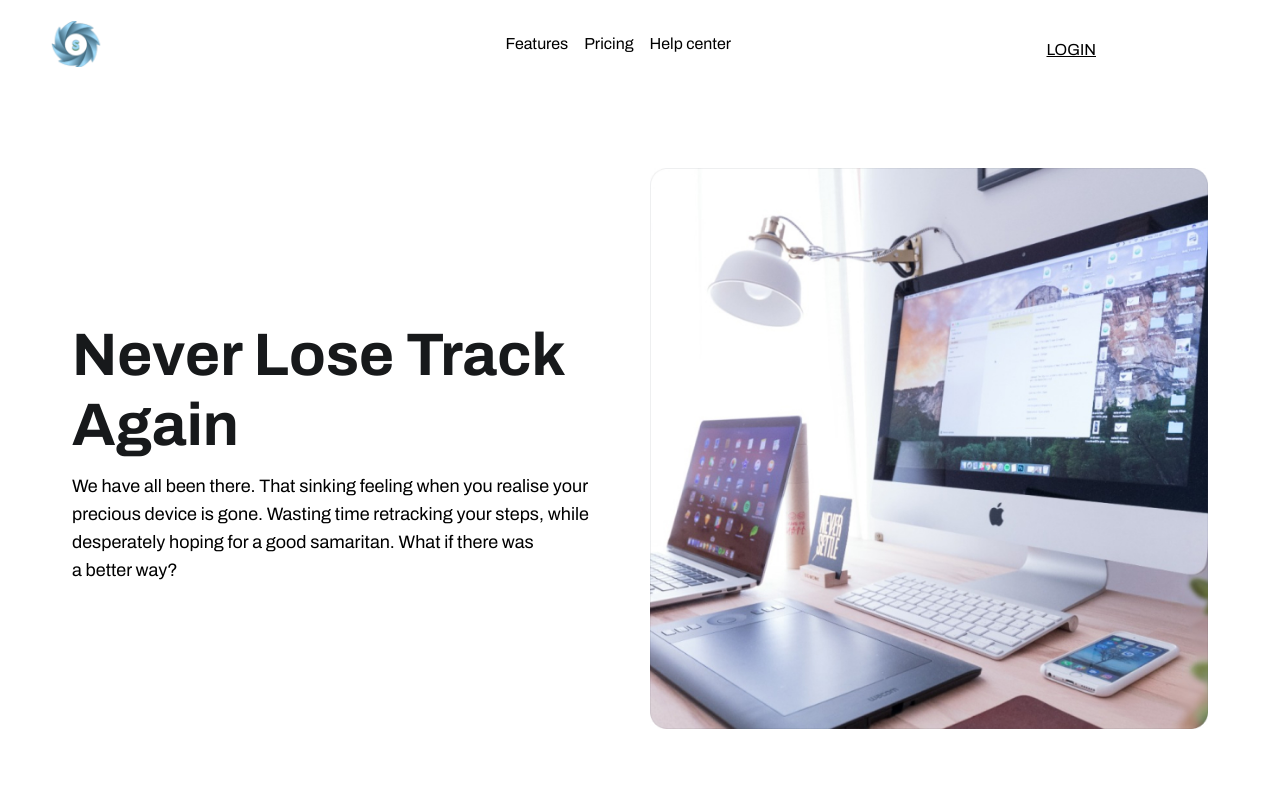
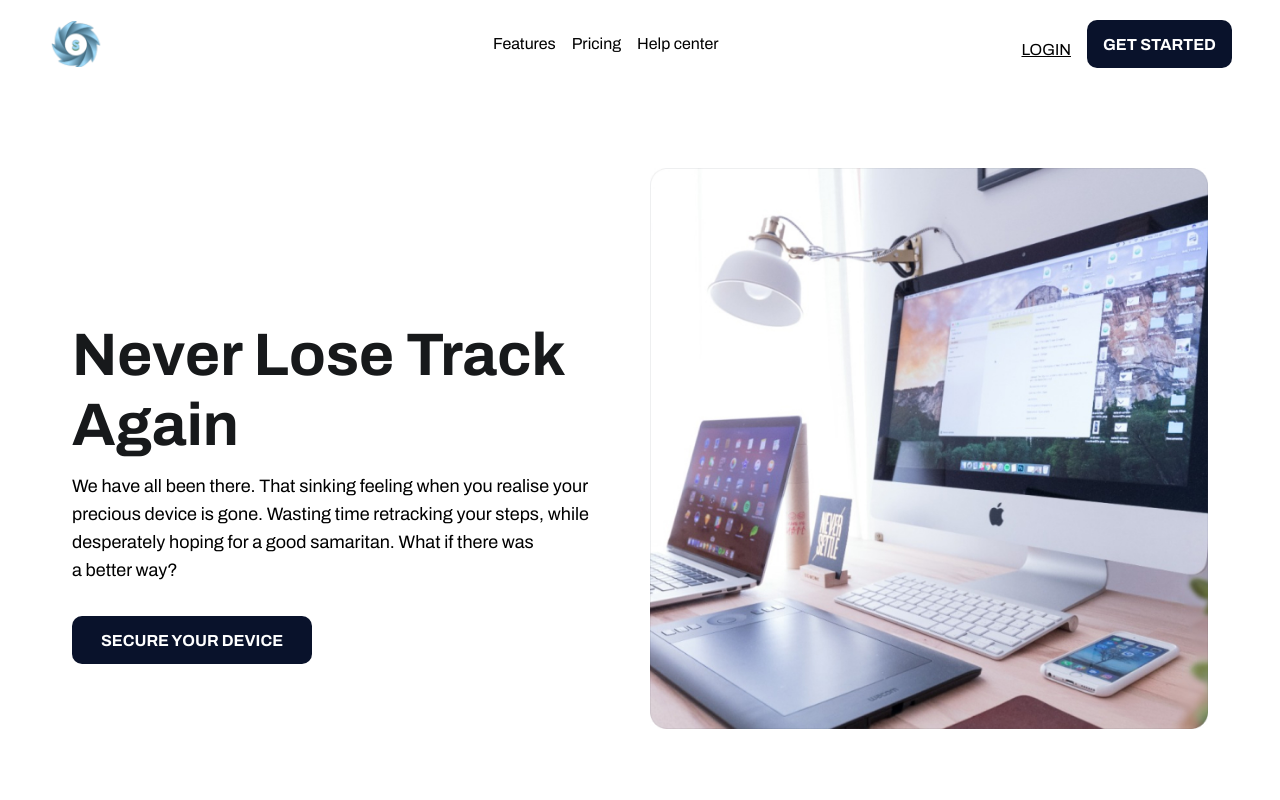
Before and after one commit to Bensteolly/capston-shiedify, a React (Create React App) app: page / in a window 1280 px wide. Shown: the top 800 px of the page. Built offline with nearby package versions, Linux system fonts and the light colour scheme.

Commit message:
button display

```diff
--- a/src/App.css
+++ b/src/App.css
@@ -3,12 +3,33 @@
 }
 
 
+.primary-button{
+  background-color: #09122B;
+  color: #FFFFFF;
+  width: 145px;
+  height: 48px;
+  padding: 16px 16px 16px 16px;
+  gap: 10px;
+  border-radius: 10px 10px 10px 10px;
+  opacity: 0px;
+  font-size: 16px;
+  font-weight: 700;
+  line-height: 17.41px;
+  text-align: center;
+}
 
 
-
-
-
-
-.bullets{
- list-style: square;
+.primary-button2{
+  background-color: #09122B;
+  color: #FFFFFF;
+  width: 240px;
+  height: 48px;
+  padding: 16px 16px 16px 16px;
+  gap: 10px;
+  border-radius: 10px 10px 10px 10px;
+  opacity: 0px;
+  font-size: 16px;
+  font-weight: 700;
+  line-height: 17.41px;
+  text-align: center;
 }
--- a/src/Components/Herosection.jsx
+++ b/src/Components/Herosection.jsx
@@ -1,4 +1,5 @@
 import React from "react";
+import '../App.css';
 import Heroimage from '../Assets/Rectangle 2791.jpg'
 
 
@@ -12,7 +13,7 @@ const Herosection = () => {
                     desperately hoping for a good samaritan. What if there was <br />
                     a better way?
                 </p>
-                <button className="text-white bg-[#09122B] w-full max-w-[240px] h-12 rounded-lg p-6 text-base text-center leading-4 font-bold opacity-0  mt-8">SECURE YOUR DEVICE</button>
+                <button className="primary-button2  mt-8">SECURE YOUR DEVICE</button>
             </div>
             <div className="w-full sm:w-[646px] h-full mb-8 sm:mb-[120px] mt-8 sm:mt-[80px]">
                 <img src={Heroimage} alt="workstation" className="w-full h-auto" />
--- a/src/Components/Home.jsx
+++ b/src/Components/Home.jsx
@@ -1,4 +1,5 @@
 import React from "react";
+import '../App.css';
 import { Link } from 'react-router-dom';
 import Questions from "../Components/Question";
 import Footer from "./Footer";
--- a/src/Components/Navbar.jsx
+++ b/src/Components/Navbar.jsx
@@ -1,4 +1,5 @@
 import React from "react";
+import '../App.css';
 import Logo from '../Assets/1 5.png';
 import { Link } from 'react-router-dom';
 
@@ -20,7 +21,7 @@ const Navbar = () =>{
           <Link to="../Pages/LoginForm.js">
             <h2 className="text-center mt-3 underline">LOGIN</h2>
           </Link>
-          <button className="w-full max-w-[120px] h-full max-h-[48px] bg-[#09122B] text-white rounded-lg p-6 text-base gap-2 font-bold text-center sm:leading-4  opacity-0">GET STARTED</button>
+          <button className="primary-button">GET STARTED</button>
         </div>
       </div>
 
--- a/src/Components/Signup.jsx
+++ b/src/Components/Signup.jsx
@@ -1,5 +1,6 @@
 import React, { useState } from 'react';
 import Logo from '../Assets/1 5.png';
+import '../App.css';
 import { Link } from 'react-router-dom';
 import { createUserWithEmailAndPassword } from 'firebase/auth';
 import { auth } from '../API/firebase.config'
@@ -88,7 +89,7 @@ const Signup = () => {
 
                             />
                         </div>
-                        <button type="submit" className="text-white bg-[#09122B] w-full max-w-[145px] h-12 rounded-lg p-6 text-base text-center leading-4 font-bold opacity-0 my-6 mx-[150px] sm:text-3xl pt-8" >SIGN UP</button>
+                        <button type="submit" className="primary-button my-6 mx-[150px] sm:text-3xl pt-8" >SIGN UP</button>
                     </form>
                     <p className='text-center pb-6 sm:mb-4'>Already have an account,
                         <Link to="../Pages/LoginForm.js"><span className='cursor-pointer'>Login!</span>
--- a/src/Pages/LoginForm.js
+++ b/src/Pages/LoginForm.js
@@ -1,4 +1,5 @@
 import React, { useState } from 'react';
+import '../App.css';
 import Logo from '../Assets/1 5.png';
 import { Link, useNavigate } from 'react-router-dom';
 import { signInWithEmailAndPassword } from 'firebase/auth';
@@ -70,7 +71,7 @@ const LoginForm = () => {
             </div>
             <p className='text-right mx-10 cursor-pointer' onClick="submit">Forgot Password</p>
             {error && <p style={{ color: 'red', paddingLeft: '150px', paddingTop: '40px' }}>{"Invalid useremail or password"}</p>}
-            <button type="submit" className="text-white bg-[#09122B] w-full max-w-[145px] h-12 rounded-lg p-6 text-base text-center leading-4 font-bold opacity-0 my-6 mx-[150px] sm:text-3xl pt-8" >LOGIN</button>
+            <button type="submit" className="primary-button my-6 mx-[150px] sm:text-3xl pt-8" >LOGIN</button>
           </form>
           <p className='text-center pb-6 sm:mb-4'>Don't have an account,<Link to="/sign-up"><span className='cursor-pointer'>Sign up!</span>
           </Link> </p>
```
